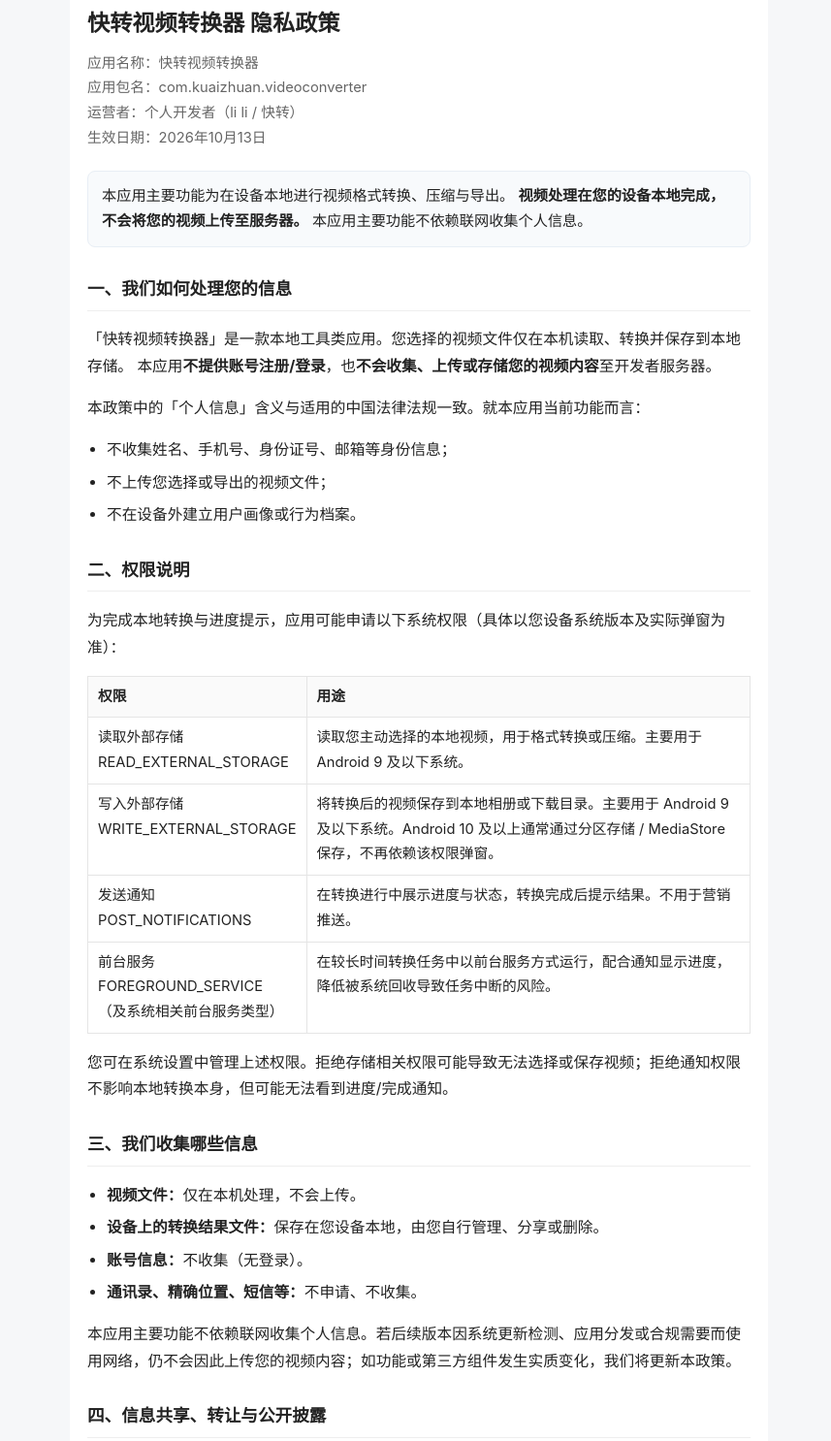
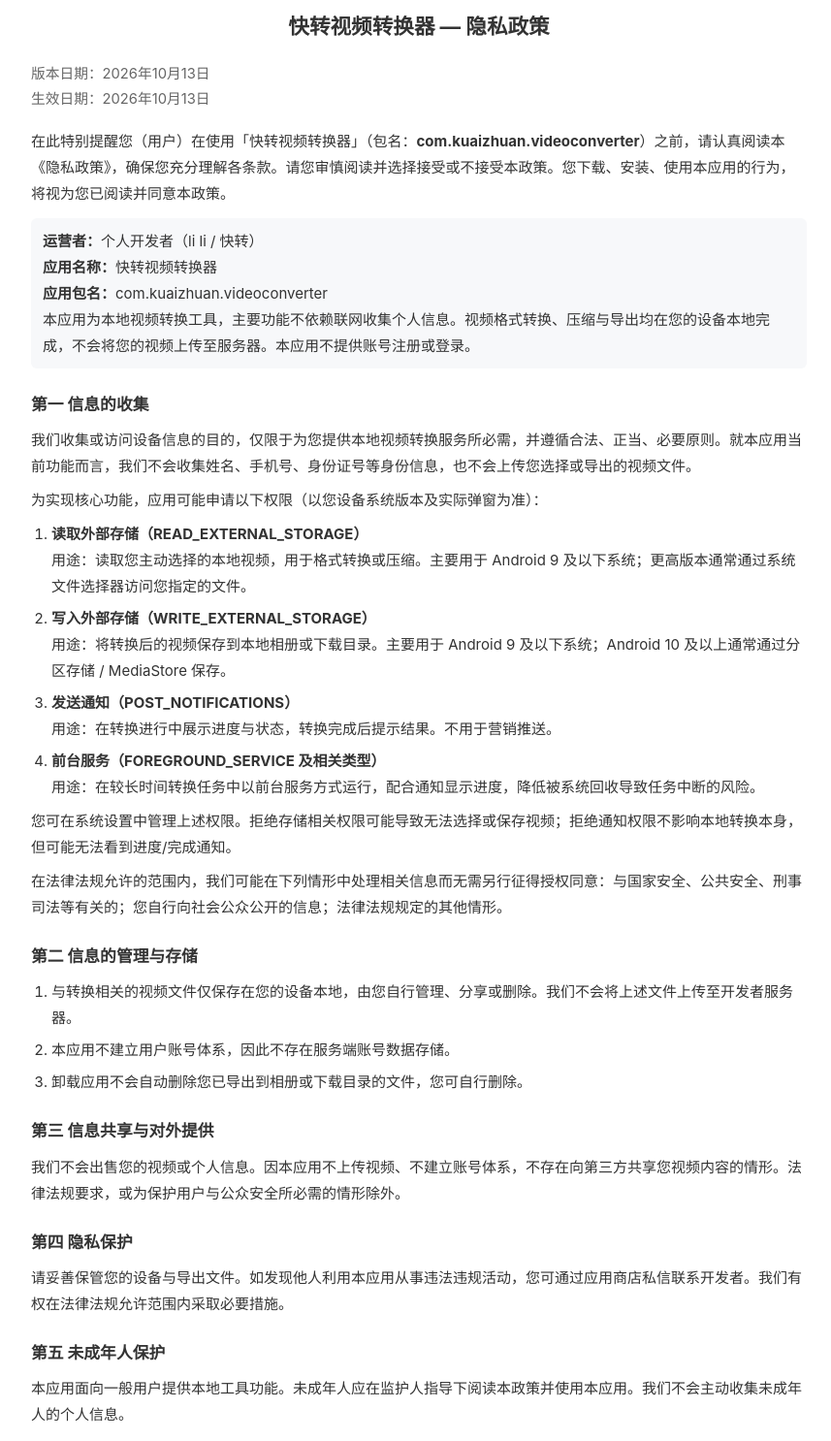
Before and after one commit to lili20160325/kuaizhuan-privacy, a plain HTML site: page index.html in a window 1280 px wide. Shown: the part 20-1506 px from the top of the page at 97% size, without its empty margins (208-1065 px from the left). Drawn offline with Linux system fonts and the light colour scheme.

Commit message:
Revise privacy policy: store-friendly Chinese layout

```diff
--- a/index.html
+++ b/index.html
@@ -5,183 +5,125 @@
   <meta name="viewport" content="width=device-width, initial-scale=1" />
   <title>快转视频转换器 - 隐私政策</title>
   <style>
-    :root { color-scheme: light; }
     body {
       margin: 0;
-      font-family: -apple-system, BlinkMacSystemFont, "Segoe UI", "PingFang SC",
-        "Hiragino Sans GB", "Microsoft YaHei", sans-serif;
-      line-height: 1.75;
-      color: #222;
-      background: #f6f7f9;
-    }
-    .wrap {
-      max-width: 720px;
+      font-family: -apple-system, BlinkMacSystemFont, "PingFang SC", "Hiragino Sans GB",
+        "Microsoft YaHei", "Segoe UI", sans-serif;
+      line-height: 1.8;
+      color: #333;
+      background: #fff;
+      padding: 20px 16px 40px;
+      max-width: 800px;
       margin: 0 auto;
-      padding: 24px 18px 48px;
-      background: #fff;
-      min-height: 100vh;
-      box-sizing: border-box;
+      font-size: 15px;
     }
     h1 {
-      font-size: 1.45rem;
-      margin: 0 0 8px;
-      font-weight: 700;
+      font-size: 1.35rem;
+      text-align: center;
+      margin: 8px 0 16px;
     }
-    .meta {
-      color: #666;
-      font-size: 0.92rem;
-      margin-bottom: 20px;
-    }
-    h2 {
-      font-size: 1.1rem;
-      margin: 28px 0 10px;
-      padding-bottom: 6px;
-      border-bottom: 1px solid #eee;
-    }
-    p, li { font-size: 0.98rem; }
-    ul { padding-left: 1.25em; }
+    .dates { color: #666; font-size: 0.92rem; margin-bottom: 16px; }
+    h2 { font-size: 1.05rem; margin: 22px 0 8px; }
+    p { margin: 8px 0; }
+    ol, ul { padding-left: 1.4em; margin: 8px 0; }
     li { margin: 6px 0; }
-    table {
-      width: 100%;
-      border-collapse: collapse;
-      font-size: 0.92rem;
-      margin: 10px 0 16px;
-    }
-    th, td {
-      border: 1px solid #e5e5e5;
-      padding: 8px 10px;
-      text-align: left;
-      vertical-align: top;
-    }
-    th { background: #fafafa; }
-    .note {
-      background: #f8fafc;
-      border: 1px solid #e8eef5;
-      border-radius: 8px;
-      padding: 12px 14px;
-      margin: 14px 0;
-      font-size: 0.95rem;
-    }
-    a { color: #1565c0; word-break: break-all; }
-    footer {
-      margin-top: 36px;
-      padding-top: 16px;
-      border-top: 1px solid #eee;
-      color: #888;
-      font-size: 0.88rem;
+    .box {
+      background: #f7f8fa;
+      border-radius: 6px;
+      padding: 10px 12px;
+      margin: 12px 0;
     }
   </style>
 </head>
 <body>
-  <div class="wrap">
-    <h1>快转视频转换器 隐私政策</h1>
-    <div class="meta">
-      <div>应用名称：快转视频转换器</div>
-      <div>应用包名：com.kuaizhuan.videoconverter</div>
-      <div>运营者：个人开发者（li li / 快转）</div>
-      <div>生效日期：2026年10月13日</div>
+  <h1>快转视频转换器 — 隐私政策</h1>
+  <div class="dates">
+    版本日期：2026年10月13日<br />
+    生效日期：2026年10月13日
   </div>
 
-    <div class="note">
-      本应用主要功能为在设备本地进行视频格式转换、压缩与导出。
-      <strong>视频处理在您的设备本地完成，不会将您的视频上传至服务器。</strong>
-      本应用主要功能不依赖联网收集个人信息。
+  <p>
+    在此特别提醒您（用户）在使用「快转视频转换器」（包名：<strong>com.kuaizhuan.videoconverter</strong>）之前，请认真阅读本《隐私政策》，确保您充分理解各条款。请您审慎阅读并选择接受或不接受本政策。您下载、安装、使用本应用的行为，将视为您已阅读并同意本政策。
+  </p>
+
+  <div class="box">
+    <strong>运营者：</strong>个人开发者（li li / 快转）<br />
+    <strong>应用名称：</strong>快转视频转换器<br />
+    <strong>应用包名：</strong>com.kuaizhuan.videoconverter<br />
+    本应用为本地视频转换工具，主要功能不依赖联网收集个人信息。视频格式转换、压缩与导出均在您的设备本地完成，不会将您的视频上传至服务器。本应用不提供账号注册或登录。
   </div>
 
-    <h2>一、我们如何处理您的信息</h2>
+  <h2>第一 信息的收集</h2>
   <p>
-      「快转视频转换器」是一款本地工具类应用。您选择的视频文件仅在本机读取、转换并保存到本地存储。
-      本应用<strong>不提供账号注册/登录</strong>，也<strong>不会收集、上传或存储您的视频内容</strong>至开发者服务器。
+    我们收集或访问设备信息的目的，仅限于为您提供本地视频转换服务所必需，并遵循合法、正当、必要原则。就本应用当前功能而言，我们不会收集姓名、手机号、身份证号等身份信息，也不会上传您选择或导出的视频文件。
   </p>
-    <p>本政策中的「个人信息」含义与适用的中国法律法规一致。就本应用当前功能而言：</p>
-    <ul>
-      <li>不收集姓名、手机号、身份证号、邮箱等身份信息；</li>
-      <li>不上传您选择或导出的视频文件；</li>
-      <li>不在设备外建立用户画像或行为档案。</li>
-    </ul>
-
-    <h2>二、权限说明</h2>
-    <p>为完成本地转换与进度提示，应用可能申请以下系统权限（具体以您设备系统版本及实际弹窗为准）：</p>
-    <table>
-      <thead>
-        <tr>
-          <th>权限</th>
-          <th>用途</th>
-        </tr>
-      </thead>
-      <tbody>
-        <tr>
-          <td>读取外部存储<br/>READ_EXTERNAL_STORAGE</td>
-          <td>读取您主动选择的本地视频，用于格式转换或压缩。主要用于 Android 9 及以下系统。</td>
-        </tr>
-        <tr>
-          <td>写入外部存储<br/>WRITE_EXTERNAL_STORAGE</td>
-          <td>将转换后的视频保存到本地相册或下载目录。主要用于 Android 9 及以下系统。Android 10 及以上通常通过分区存储 / MediaStore 保存，不再依赖该权限弹窗。</td>
-        </tr>
-        <tr>
-          <td>发送通知<br/>POST_NOTIFICATIONS</td>
-          <td>在转换进行中展示进度与状态，转换完成后提示结果。不用于营销推送。</td>
-        </tr>
-        <tr>
-          <td>前台服务<br/>FOREGROUND_SERVICE<br/>（及系统相关前台服务类型）</td>
-          <td>在较长时间转换任务中以前台服务方式运行，配合通知显示进度，降低被系统回收导致任务中断的风险。</td>
-        </tr>
-      </tbody>
-    </table>
+  <p>为实现核心功能，应用可能申请以下权限（以您设备系统版本及实际弹窗为准）：</p>
+  <ol>
+    <li>
+      <strong>读取外部存储（READ_EXTERNAL_STORAGE）</strong><br />
+      用途：读取您主动选择的本地视频，用于格式转换或压缩。主要用于 Android 9 及以下系统；更高版本通常通过系统文件选择器访问您指定的文件。
+    </li>
+    <li>
+      <strong>写入外部存储（WRITE_EXTERNAL_STORAGE）</strong><br />
+      用途：将转换后的视频保存到本地相册或下载目录。主要用于 Android 9 及以下系统；Android 10 及以上通常通过分区存储 / MediaStore 保存。
+    </li>
+    <li>
+      <strong>发送通知（POST_NOTIFICATIONS）</strong><br />
+      用途：在转换进行中展示进度与状态，转换完成后提示结果。不用于营销推送。
+    </li>
+    <li>
+      <strong>前台服务（FOREGROUND_SERVICE 及相关类型）</strong><br />
+      用途：在较长时间转换任务中以前台服务方式运行，配合通知显示进度，降低被系统回收导致任务中断的风险。
+    </li>
+  </ol>
   <p>
     您可在系统设置中管理上述权限。拒绝存储相关权限可能导致无法选择或保存视频；拒绝通知权限不影响本地转换本身，但可能无法看到进度/完成通知。
   </p>
-
-    <h2>三、我们收集哪些信息</h2>
-    <ul>
-      <li><strong>视频文件：</strong>仅在本机处理，不会上传。</li>
-      <li><strong>设备上的转换结果文件：</strong>保存在您设备本地，由您自行管理、分享或删除。</li>
-      <li><strong>账号信息：</strong>不收集（无登录）。</li>
-      <li><strong>通讯录、精确位置、短信等：</strong>不申请、不收集。</li>
-    </ul>
   <p>
-      本应用主要功能不依赖联网收集个人信息。若后续版本因系统更新检测、应用分发或合规需要而使用网络，仍不会因此上传您的视频内容；如功能或第三方组件发生实质变化，我们将更新本政策。
+    在法律法规允许的范围内，我们可能在下列情形中处理相关信息而无需另行征得授权同意：与国家安全、公共安全、刑事司法等有关的；您自行向社会公众公开的信息；法律法规规定的其他情形。
   </p>
 
-    <h2>四、信息共享、转让与公开披露</h2>
+  <h2>第二 信息的管理与存储</h2>
+  <ol>
+    <li>与转换相关的视频文件仅保存在您的设备本地，由您自行管理、分享或删除。我们不会将上述文件上传至开发者服务器。</li>
+    <li>本应用不建立用户账号体系，因此不存在服务端账号数据存储。</li>
+    <li>卸载应用不会自动删除您已导出到相册或下载目录的文件，您可自行删除。</li>
+  </ol>
+
+  <h2>第三 信息共享与对外提供</h2>
   <p>
-      我们不会将您的视频或个人信息出售给第三方。因本应用不上传视频、不建立账号体系，不存在向第三方共享您视频内容的情形。
-      法律法规要求、或为保护用户与公众安全所必需的情形除外。
+    我们不会出售您的视频或个人信息。因本应用不上传视频、不建立账号体系，不存在向第三方共享您视频内容的情形。法律法规要求，或为保护用户与公众安全所必需的情形除外。
   </p>
 
-    <h2>五、信息存储与安全</h2>
+  <h2>第四 隐私保护</h2>
   <p>
-      与转换相关的文件保存在您的设备本地存储中。请妥善保管设备与导出文件。
-      卸载应用不会自动删除您已导出到相册/下载目录的文件，您可自行删除。
+    请妥善保管您的设备与导出文件。如发现他人利用本应用从事违法违规活动，您可通过应用商店私信联系开发者。我们有权在法律法规允许范围内采取必要措施。
   </p>
 
-    <h2>六、未成年人保护</h2>
+  <h2>第五 未成年人保护</h2>
   <p>
-      本应用面向一般用户提供本地工具功能。若您是未成年人，请在监护人指导下使用，并请监护人阅读本政策。
-      我们不会主动收集未成年人的个人信息。
+    本应用面向一般用户提供本地工具功能。未成年人应在监护人指导下阅读本政策并使用本应用。我们不会主动收集未成年人的个人信息。
   </p>
 
-    <h2>七、您的权利</h2>
-    <ul>
-      <li>您可随时在系统设置中关闭通知或相关存储权限；</li>
-      <li>您可删除本机已保存的转换结果文件；</li>
-      <li>您可卸载本应用以停止使用。</li>
-    </ul>
-
-    <h2>八、本政策的更新</h2>
+  <h2>第六 本政策的更新</h2>
   <p>
-      我们可能适时修订本政策。更新后将在本页面公布，并以更新日期为准。若涉及重大变更，我们将通过应用内提示或应用商店更新说明等方式尽量告知。
+    我们可能适时修订本政策。更新后将在本页面公布，并以更新日期为准。若您不接受修改后的条款，请停止使用本应用；继续使用将视为接受更新后的政策。
   </p>
 
-    <h2>九、联系我们</h2>
+  <h2>第七 其他须知</h2>
+  <ol>
+    <li>本政策的效力、解释及争议解决适用中华人民共和国法律。发生争议时，双方应友好协商；协商不成的，提交有管辖权的人民法院解决。</li>
+    <li>本政策任一条款被认定无效的，不影响其余条款的效力。</li>
+  </ol>
+
+  <h2>第八 联系我们</h2>
   <p>
-      如对本隐私政策或个人信息处理有疑问，请通过应用商店私信联系开发者（个人开发者：li li / 快转），或在应用商店该应用详情页留言，我们将尽快回复。
+    如对本隐私政策有疑问，请通过应用商店私信联系开发者（个人开发者：li li / 快转），或在应用商店该应用详情页留言，我们将尽快回复。
   </p>
 
-    <footer>
+  <p style="margin-top:28px;color:#888;font-size:0.9rem;">
     © 快转视频转换器 · 个人开发者（li li / 快转）<br />
-      包名：com.kuaizhuan.videoconverter · 生效日期：2026-10-13
-    </footer>
-  </div>
+    包名：com.kuaizhuan.videoconverter
+  </p>
 </body>
 </html>
```
Lines whose indentation alone changed are shown as unchanged.
